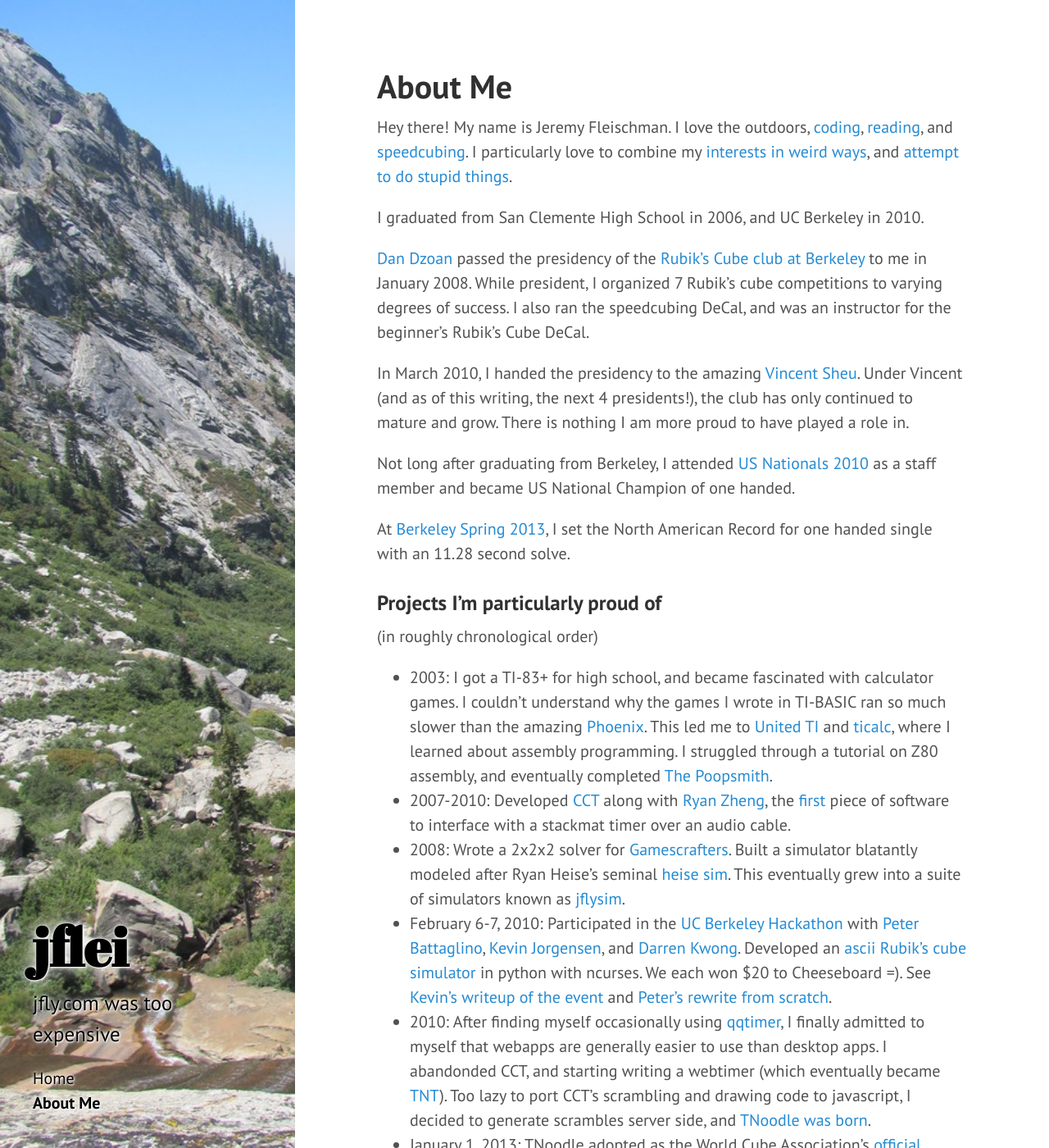
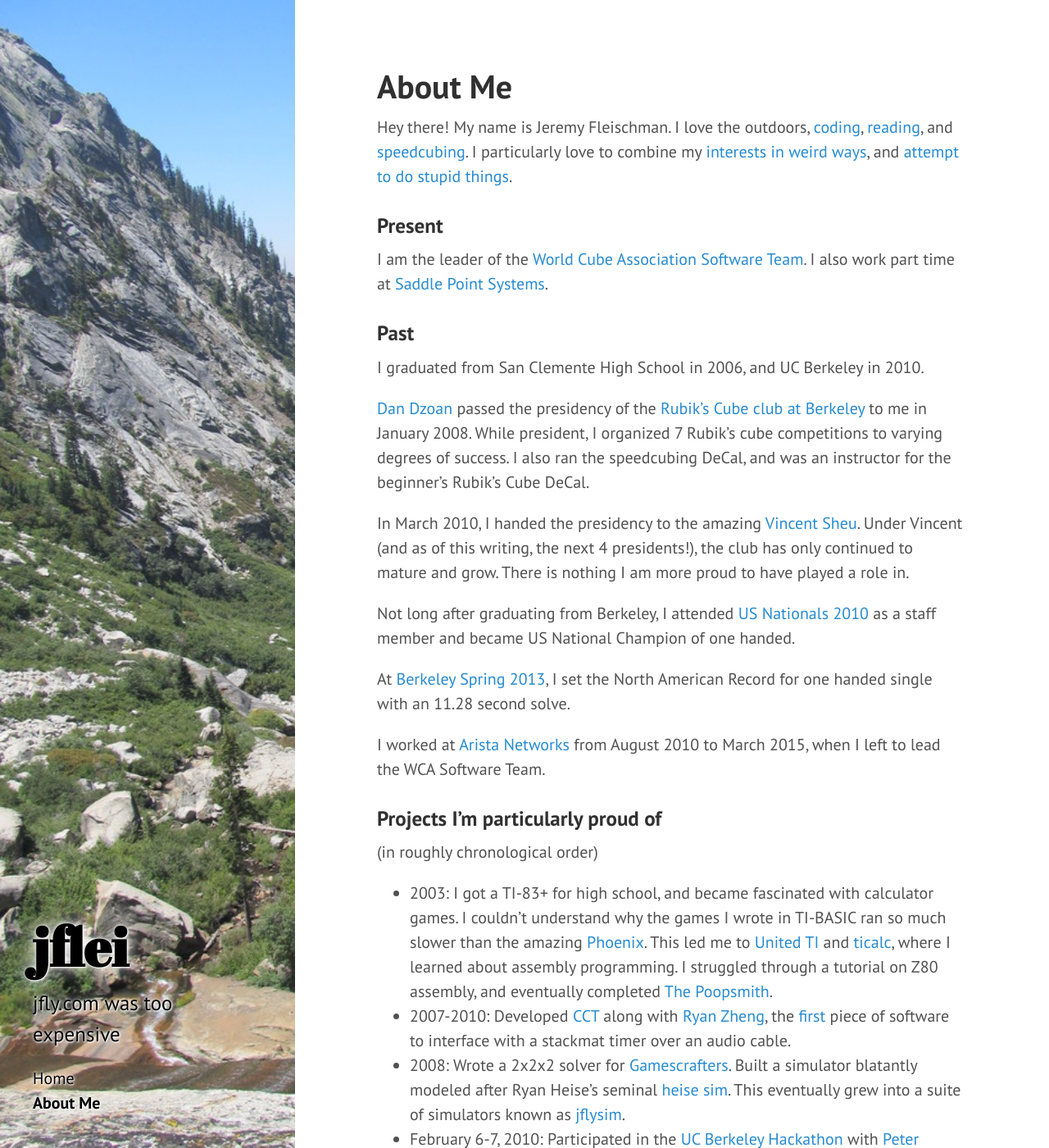
Before and after one commit to jfly/jfly.github.io, a Jekyll site: the page built from about.md, in a window 1280 px wide and 1400 px high. Shown: the whole window at 82% size. Built offline with Jekyll 4.4.1, drawn with Linux system fonts in a browser that asks for light colours.

Commit message:
Updated about page.

```diff
--- a/about.md
+++ b/about.md
@@ -13,6 +13,15 @@ I particularly love to combine my
 [weird](https://www.youtube.com/watch?v=-ljZZo-8YC4)
 [ways](https://www.youtube.com/watch?v=b8JOC1NkVP8), and
 [attempt to do stupid things](https://www.youtube.com/watch?v=AorkxGK2Qow).
+
+### Present
+
+I am the leader of the
+[World Cube Association Software Team](https://www.worldcubeassociation.org/contact).
+I also work part time at
+[Saddle Point Systems](https://www.saddlepointsystems.com/resources/about/).
+
+### Past
 
 I graduated from San Clemente High School in 2006, and UC Berkeley in 2010.
 
@@ -35,6 +44,9 @@ as a staff member and became US National Champion of one handed.
 
 At [Berkeley Spring 2013](https://www.worldcubeassociation.org/results/c.php?i=BerkeleySpring2013), I set the North American Record for one handed
 single with an 11.28 second solve.
+
+I worked at [Arista Networks](http://www.arista.com/) from August 2010 to
+March 2015, when I left to lead the WCA Software Team.
 
 ### Projects I'm particularly proud of
 
```
